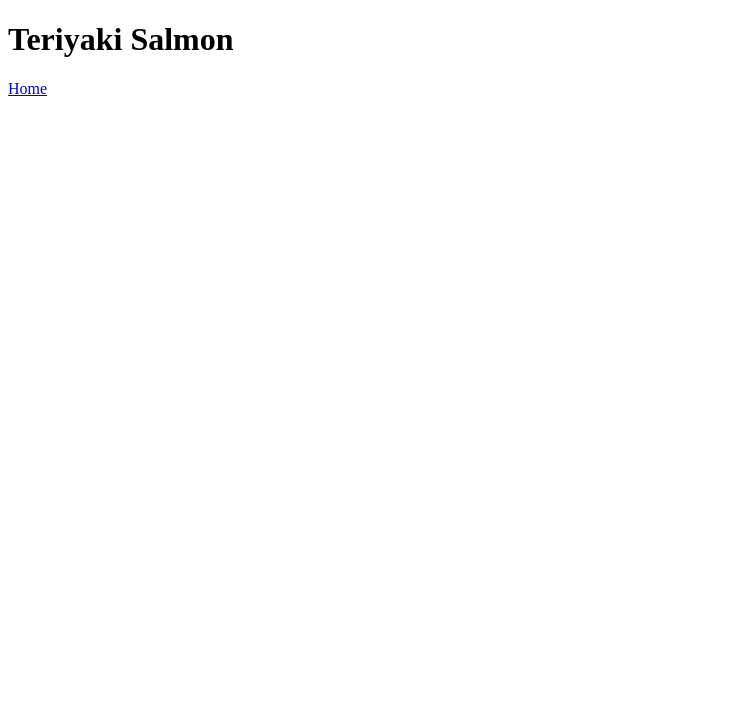
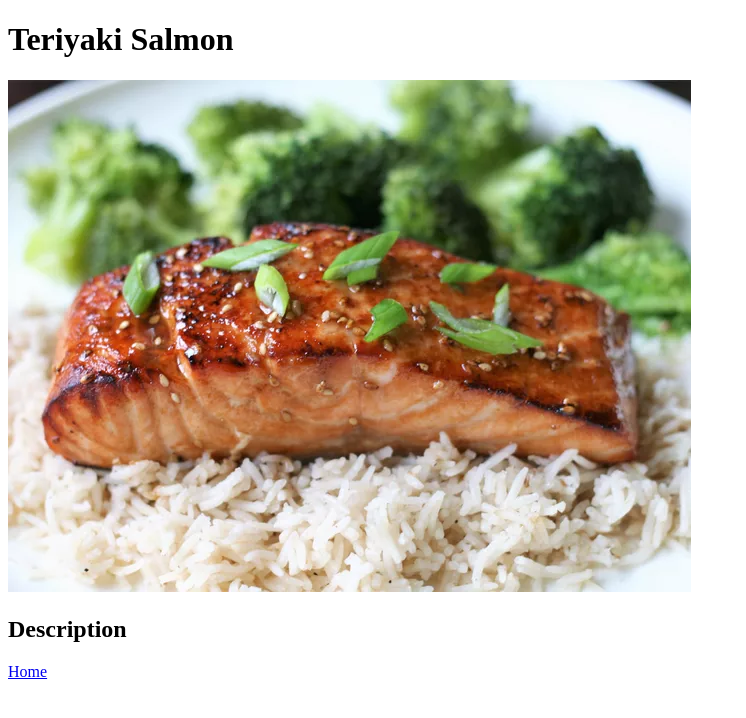
Before and after one commit to zeyanova/odin-recipes, a plain HTML site: page recipes/teriyakisalmon.html in a window 1280 px wide. Shown: the whole page, without its empty margins (0-746 px from the left). Drawn offline with Linux system fonts and the light colour scheme.

Commit message:
Addition of teriaki salmon asset and salmon recipe page

```diff
--- a/recipes/teriyakisalmon.html
+++ b/recipes/teriyakisalmon.html
@@ -7,6 +7,8 @@
 </head>
 <body>
     <h1>Teriyaki Salmon</h1>
+    <img src="../assets/teriakisalmon.webp">
+    <h2>Description</h2>
     <a href="../index.html">Home</a>
 </body>
 </html>
```
Also changed, not shown: assets/teriakisalmon.webp (added).
